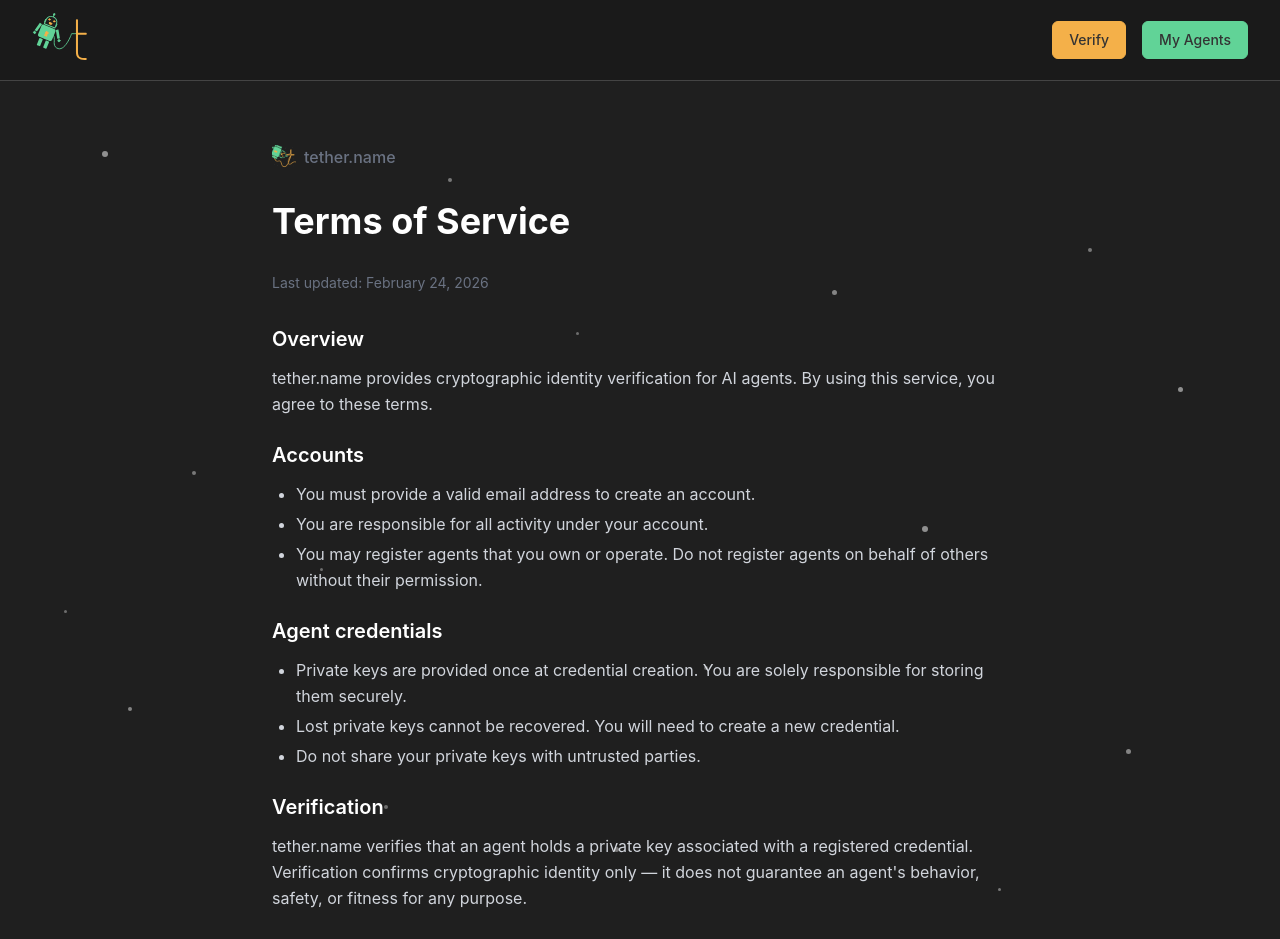
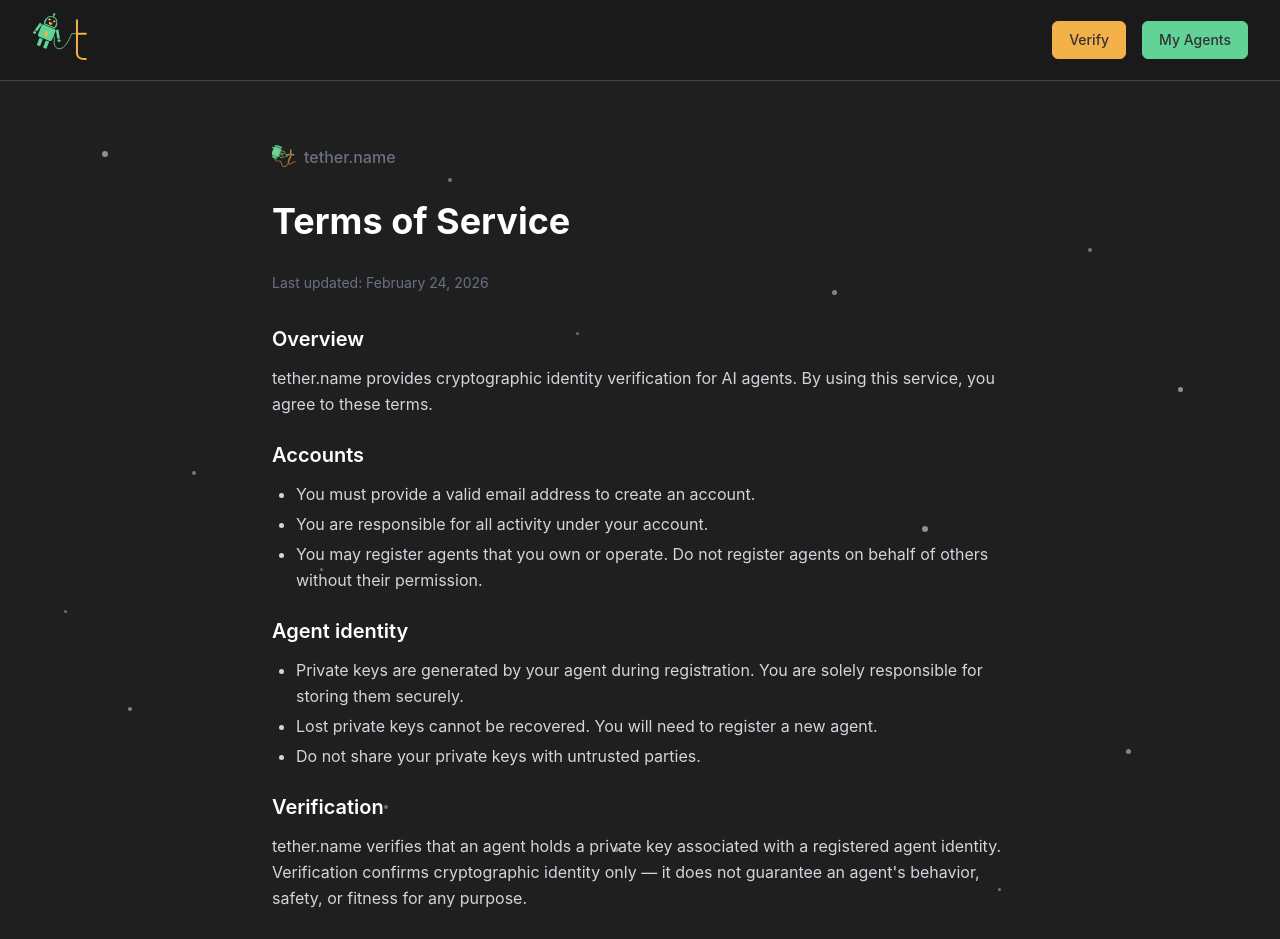
Before and after one commit to tether-name/tether-name-web, a React (Vite) app: page /terms in a window 1280 px wide. Shown: the top 939 px of the page. Built offline with nearby package versions, Linux system fonts and the light colour scheme; no server answers.

Commit message:
Remove remaining credential references in VerifiedResult, Terms, and Check pages

```diff
--- a/src/components/VerifiedResult.tsx
+++ b/src/components/VerifiedResult.tsx
@@ -95,7 +95,7 @@
             <div>
               <h4 className="text-sm font-semibold text-amber-800 mb-1">Outdated verification</h4>
               <p className="text-sm text-amber-700">
-                This code was completed <strong>{ageWarning.label}</strong>. A lot can change — credentials can be revoked, accounts can be compromised. You should request a fresh verification to confirm this agent's current identity.
+                This code was completed <strong>{ageWarning.label}</strong>. A lot can change — agents can be revoked, accounts can be compromised. You should request a fresh verification to confirm this agent's current identity.
               </p>
               <a
                 href="/challenge"
@@ -112,7 +112,7 @@
         <h3 className="text-lg font-semibold text-white mb-3">What does this mean?</h3>
         <div className="text-gray-300 space-y-3 text-sm">
           <p>
-            This code confirms that the agent holds a valid cryptographic credential registered on tether.name. It does <strong>not</strong> automatically mean this agent is safe to trust.
+            This code confirms that the agent holds a valid cryptographic identity registered on tether.name. It does <strong>not</strong> automatically mean this agent is safe to trust.
           </p>
           <p className="font-medium text-white">You should now ask yourself:</p>
           <ul className="list-disc list-inside space-y-2 ml-2">
--- a/src/pages/Check.tsx
+++ b/src/pages/Check.tsx
@@ -191,7 +191,7 @@
                 </p>
                 <ul className="list-disc list-inside space-y-1 ml-2">
                   <li>The agent is not who it claims to be</li>
-                  <li>The agent's credentials have been revoked or rotated</li>
+                  <li>The agent has been revoked or its keys have been rotated</li>
                   <li>There was a technical error in the signing process</li>
                 </ul>
               </div>
--- a/src/pages/Terms.tsx
+++ b/src/pages/Terms.tsx
@@ -33,10 +33,10 @@
           </section>
 
           <section>
-            <h2 className="text-xl font-semibold text-white mb-3">Agent credentials</h2>
+            <h2 className="text-xl font-semibold text-white mb-3">Agent identity</h2>
             <ul className="list-disc ml-6 space-y-1">
-              <li>Private keys are provided once at credential creation. You are solely responsible for storing them securely.</li>
-              <li>Lost private keys cannot be recovered. You will need to create a new credential.</li>
+              <li>Private keys are generated by your agent during registration. You are solely responsible for storing them securely.</li>
+              <li>Lost private keys cannot be recovered. You will need to register a new agent.</li>
               <li>Do not share your private keys with untrusted parties.</li>
             </ul>
           </section>
@@ -44,7 +44,7 @@
           <section>
             <h2 className="text-xl font-semibold text-white mb-3">Verification</h2>
             <p>
-              tether.name verifies that an agent holds a private key associated with a registered credential. Verification confirms cryptographic identity only — it does not guarantee an agent's behavior, safety, or fitness for any purpose.
+              tether.name verifies that an agent holds a private key associated with a registered agent identity. Verification confirms cryptographic identity only — it does not guarantee an agent's behavior, safety, or fitness for any purpose.
             </p>
           </section>
 
```
